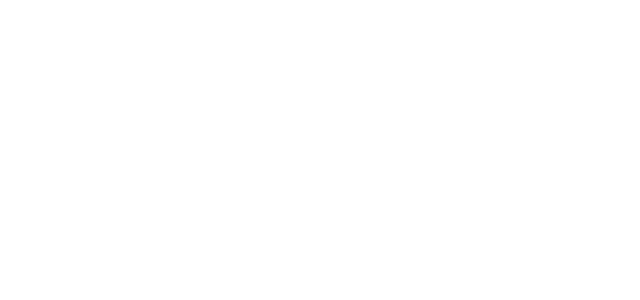
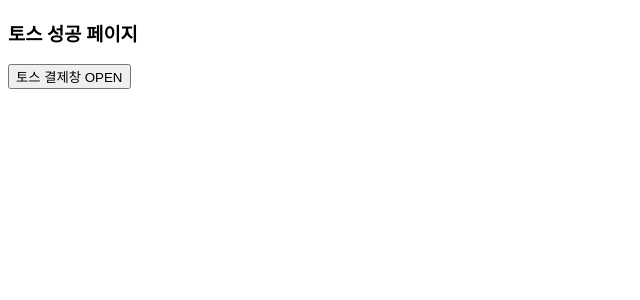
Before and after one commit to hanbeulYou/pg-with-js, a React (Create React App) app: page /toss/success in a window 1280 px wide. Before the commit this address had no page. Shown: the top 300 px of the page, without its empty margins (0-640 px from the left). Built offline with nearby package versions, Linux system fonts and the light colour scheme.

Commit message:
feature: toss payments 연동

```diff
--- a/src/App.tsx
+++ b/src/App.tsx
@@ -3,6 +3,8 @@
 import Complete from "./Complete";
 import Home from "./Home";
 import Layout from "./Layout";
+import TossFail from "./TossFail";
+import TossSuccess from "./TossSuccess";
 
 function App() {
   return (
@@ -10,6 +12,8 @@
       <Route path="/" element={<Layout />}>
         <Route index element={<Home />} />
         <Route path="complete" element={<Complete />} />
+        <Route path="toss/success" element={<TossSuccess />} />
+        <Route path="toss/fail" element={<TossFail />} />
       </Route>
     </Routes>
   );
--- a/src/Home.tsx
+++ b/src/Home.tsx
@@ -1,10 +1,11 @@
 import React from "react";
 import SmartroPayment from "./SmartroPayComponent";
+import TossPaymentsComponent from "./TossPaymentsComponent";
 
 export default function Home() {
   return (
     <div>
-      <SmartroPayment />
+      <TossPaymentsComponent />
     </div>
   );
 }
--- /dev/null
+++ b/src/TossFail.tsx
@@ -0,0 +1,9 @@
+const TossFail = () => {
+  return (
+    <div>
+      <p>토스 실패</p>
+    </div>
+  );
+};
+
+export default TossFail;
--- /dev/null
+++ b/src/TossPaymentsComponent.tsx
@@ -0,0 +1,37 @@
+declare global {
+  interface Window {
+    TossPayments: any; // 원하는 타입으로 대체 가능합니다.
+  }
+}
+
+export default function TossPaymentsComponent() {
+  const handleBtnClick = () => {
+    const clientKey = process.env.REACT_APP_TOSS_CK;
+
+    if (window.TossPayments) {
+      const tossPayments = window.TossPayments(clientKey);
+      tossPayments.requestPayment("카드", {
+        amount: 15000,
+        orderId: "nhHscjVLLU06jzULNDWp6",
+        orderName: "토스 티셔츠 외 2건",
+        customerName: "박토스",
+        successUrl: "http://localhost:3000/toss/success",
+        failUrl: "http://localhost:3000/toss/fail",
+      });
+    } else {
+      console.error("TossPayments 스크립트가 로드되지 않았습니다.");
+    }
+  };
+
+  return (
+    <div>
+      <button
+        onClick={() => {
+          handleBtnClick();
+        }}
+      >
+        토스 결제창 OPEN
+      </button>
+    </div>
+  );
+}
--- /dev/null
+++ b/src/TossSuccess.tsx
@@ -0,0 +1,56 @@
+import axios from "axios";
+import { useLocation } from "react-router-dom";
+
+function useQuery() {
+  return new URLSearchParams(useLocation().search);
+}
+
+const TossSuccess = () => {
+  const query = useQuery();
+
+  const handleBtnClick = () => {
+    const orderId = query.get("orderId");
+    const paymentKey = query.get("paymentKey");
+    const amount = query.get("amount");
+
+    const secretKey = btoa(process.env.REACT_APP_TOSS_SK + ":");
+    const postURL = "https://api.tosspayments.com/v1/payments/confirm";
+    const headers = {
+      Authorization: `Basic ${secretKey}`,
+      "Content-Type": "application/json",
+      "Cross-Origin-Opener-Policy": "same-origin-allow-popups",
+    };
+    const data = {
+      paymentKey: paymentKey,
+      orderId: orderId,
+      amount: amount,
+    };
+
+    const postPaymentConfirm = async () => {
+      try {
+        const res = await axios.post(postURL, data, { headers });
+        console.log(res.data);
+      } catch (error) {
+        console.error("post Payment Confirm Axios Error : ", error);
+      }
+    };
+
+    postPaymentConfirm();
+  };
+
+  return (
+    <div>
+      <h3>토스 성공 페이지</h3>
+
+      <button
+        onClick={() => {
+          handleBtnClick();
+        }}
+      >
+        토스 결제창 OPEN
+      </button>
+    </div>
+  );
+};
+
+export default TossSuccess;
--- a/src/index.tsx
+++ b/src/index.tsx
@@ -10,7 +10,8 @@
 root.render(
   <React.StrictMode>
     <Helmet>
-      <script src="https://tpay.smartropay.co.kr/asset/js/SmartroPAY-1.0.min.js?version=20230924" />
+      {/* <script src="https://tpay.smartropay.co.kr/asset/js/SmartroPAY-1.0.min.js?version=20230924" /> */}
+      <script src="https://js.tosspayments.com/v1/payment" />
     </Helmet>
     <BrowserRouter>
       <App />
```
